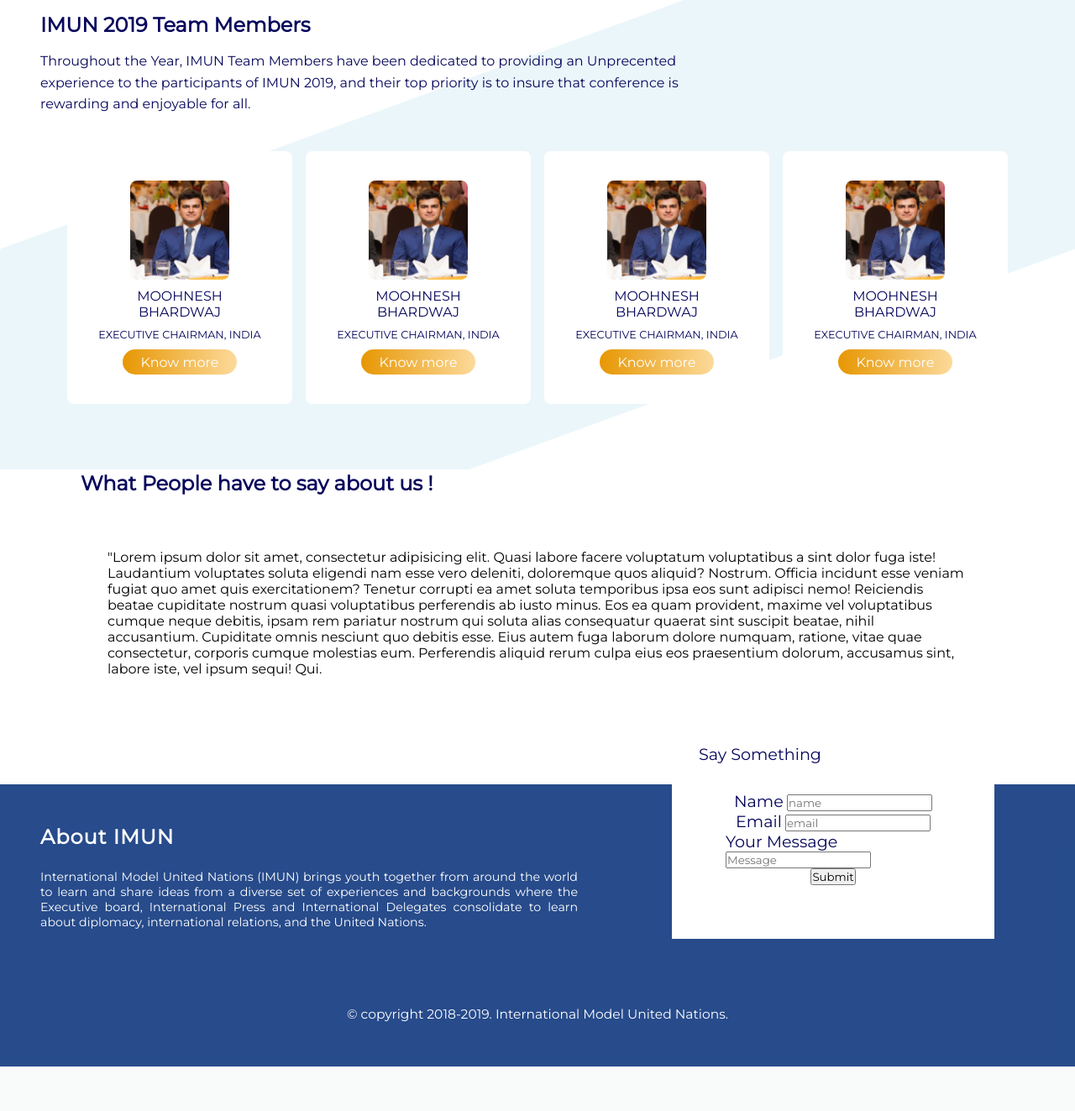
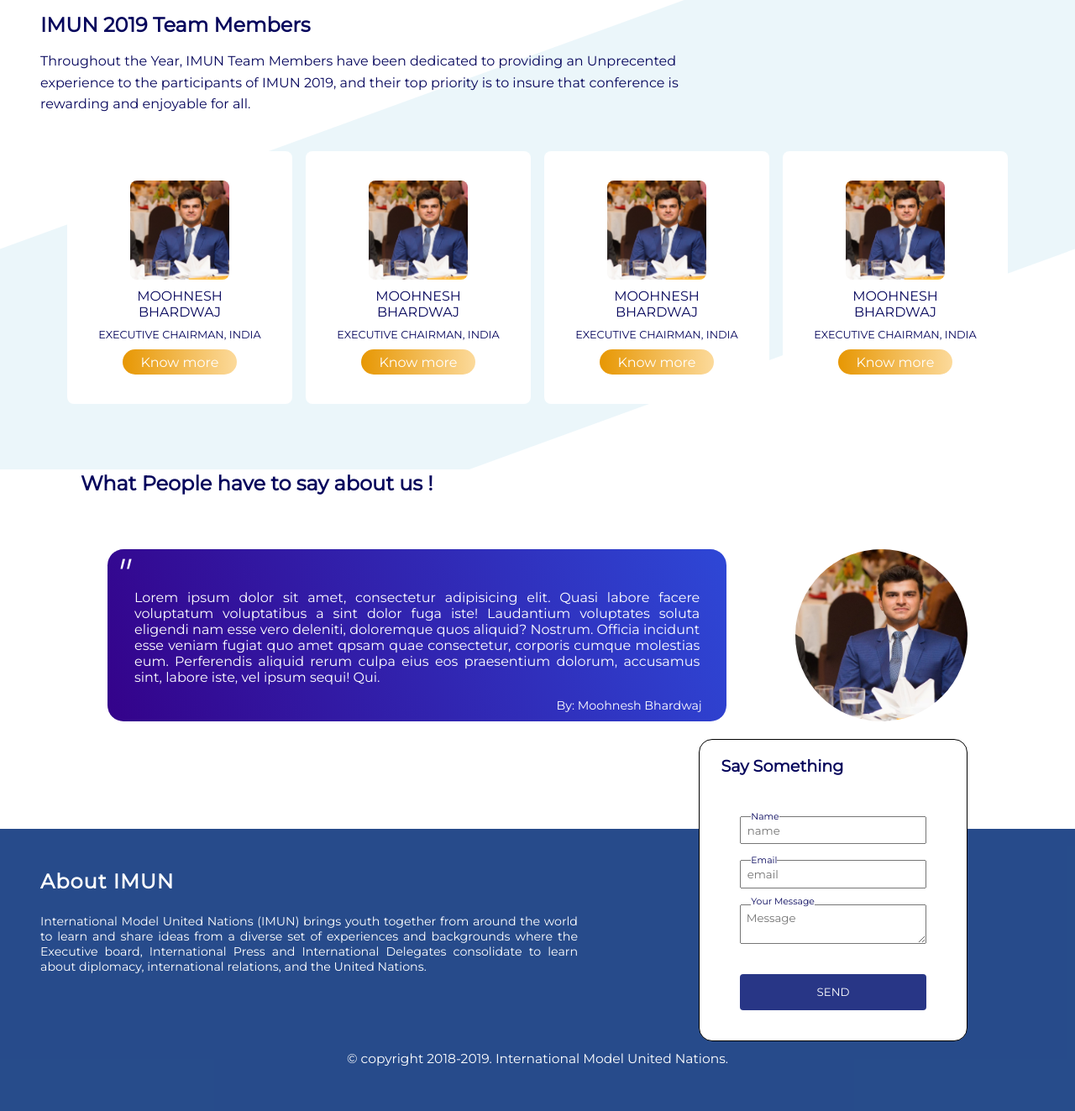
Before and after one commit to sushantr134/IMUNTEST, a PHP site: page / in a window 1280 px wide. Shown: the part 2296-3619 px from the top of the page at 84% size. Before the commit the page ends 3566 px from the top, so only its background shows below. Run offline with PHP 8.4, Linux system fonts and the light colour scheme.

Commit message:
IMUN Test

```diff
--- a/assets/css/main.css
+++ b/assets/css/main.css
@@ -578,21 +578,63 @@ header nav ul li a {
   padding: 2em;
   margin-top: 2em;
   width: 100%;
+  position: relative;
 }
 
 .main #testimonials .__container .__slider .item {
   display: -ms-grid;
   display: grid;
-  -ms-grid-columns: (minmax(200px, 1fr))[auto-fit];
-      grid-template-columns: repeat(auto-fit, minmax(200px, 1fr));
+  -ms-grid-columns: 4fr 1fr;
+      grid-template-columns: 4fr 1fr;
   grid-auto-rows: none;
-  grid-row-gap: 1em;
-  grid-column-gap: 1em;
+  grid-row-gap: 0;
+  grid-column-gap: 0;
+}
+
+.main #testimonials .__container .__slider .item p {
+  background: linear-gradient(-110deg, #2e47d6, #34028a);
+  color: #ffffff;
+  text-align: justify;
+  border-radius: 1.2em;
+  width: 90%;
+  padding: 3em 2em 2em 2em;
+  max-height: 360px;
+  -webkit-box-sizing: inherit;
+          box-sizing: inherit;
+  position: relative;
+}
+
+.main #testimonials .__container .__slider .item p label {
+  position: absolute;
+  top: 0;
+  left: 1%;
+  font-size: 3.5vmax;
+  font-style: italic;
+}
+
+.main #testimonials .__container .__slider .item p .__by {
+  position: absolute;
+  bottom: 5%;
+  right: 4%;
+  font-size: 0.89rem;
 }
 
 .main #testimonials .__container .__slider .item .user {
   border-radius: 100%;
   overflow: hidden;
+  display: -webkit-box;
+  display: -ms-flexbox;
+  display: flex;
+  -webkit-box-pack: start;
+      -ms-flex-pack: start;
+          justify-content: flex-start;
+  -webkit-box-align: center;
+      -ms-flex-align: center;
+          align-items: center;
+  -webkit-box-orient: vertical;
+  -webkit-box-direction: normal;
+      -ms-flex-direction: column;
+          flex-direction: column;
 }
 
 .main #testimonials .__container .__slider .item .user img {
@@ -658,21 +700,39 @@ header nav ul li a {
   -webkit-box-sizing: inherit;
           box-sizing: inherit;
   position: absolute;
-  top: -5em;
-  right: 6em;
+  top: -32%;
+  right: 10%;
+  border: 1px solid black;
   z-index: 1000;
   background: white;
-  width: 30vw;
-  border-radius: 0.3em solid black;
+  width: 25vw;
+  min-height: 360px;
+  max-height: 400px;
+  display: -webkit-box;
+  display: -ms-flexbox;
+  display: flex;
+  -webkit-box-pack: center;
+      -ms-flex-pack: center;
+          justify-content: center;
+  -webkit-box-align: center;
+      -ms-flex-align: center;
+          align-items: center;
+  -webkit-box-orient: vertical;
+  -webkit-box-direction: normal;
+      -ms-flex-direction: column;
+          flex-direction: column;
+  border-radius: 1em;
 }
 
-.main footer .container__footer .Contactform label {
+.main footer .container__footer .Contactform h2 {
   font-size: 1.2rem;
+  position: absolute;
+  top: 1em;
+  left: 8%;
   color: #06065c;
 }
 
 .main footer .container__footer .Contactform form {
-  padding: 2em;
   display: -webkit-box;
   display: -ms-flexbox;
   display: flex;
@@ -687,8 +747,42 @@ header nav ul li a {
       -ms-flex-direction: column;
           flex-direction: column;
   color: #06065c;
+  width: 100%;
+  padding: 1em;
   -webkit-box-shadow: 0 10px 10px solid grey;
           box-shadow: 0 10px 10px solid grey;
+}
+
+.main footer .container__footer .Contactform form .input {
+  position: relative;
+  margin-bottom: 1.2em;
+  width: inherit;
+}
+
+.main footer .container__footer .Contactform form .input input, .main footer .container__footer .Contactform form .input textarea {
+  width: 100%;
+  padding: 0.5em;
+}
+
+.main footer .container__footer .Contactform form .input label {
+  position: absolute;
+  top: -22%;
+  background: white;
+  font-size: 0.68rem;
+  left: 6%;
+}
+
+.main footer .container__footer .Contactform form .submitButton {
+  padding: 1em;
+  background: #283686;
+  color: #ffffff;
+  text-align: center;
+  border: none;
+  border-radius: 0.3em;
+  width: 70%;
+  position: absolute;
+  bottom: 10%;
+  cursor: pointer;
 }
 
 .main footer .TaglineEnd {
--- a/assets/css/main.scss
+++ b/assets/css/main.scss
@@ -490,14 +490,45 @@ header
                  padding: 2em;
                  margin-top: 2em;
                  width: 100%;
+                 position: relative;
                .item
                {
-                @include GridMaker(repeat(auto-fit,minmax(200px,1fr)),none,1em,1em);
+                @include GridMaker(4fr 1fr,none,0,0);
 
+                p
+                {
+                    background: linear-gradient(-110deg,#2e47d6,#34028a);
+                    color:$color_text;
+                    text-align: justify;
+                    border-radius: 1.2em;
+                    width: 90%;
+                    padding: 3em 2em 2em 2em;
+                    max-height: 360px;
+                    box-sizing: inherit;
+                    position: relative;
+
+                    label
+                    {
+                        position: absolute;
+                        top:0;
+                        left:1%;
+                        font-size: 3.5vmax;
+                        font-style: italic;
+                    }
+                    .__by
+                    {
+                        position: absolute;
+                        bottom: 5%;
+                        right: 4%;
+                        font-size: 0.89rem;
+                    }
+                }
                 .user
                 {
                     border-radius: 100%;
                     overflow: hidden;
+                    @include Align(flex-start,center);
+                    flex-direction: column;
                     img
                     {
                         @include ReponsiveImage(100%,100%);
@@ -543,6 +574,7 @@ footer
           {
               text-align: justify;
               font-size: 0.889rem;
+
           }
       }
 
@@ -551,31 +583,68 @@ footer
           padding: 2em;
           box-sizing: inherit;
           position: absolute;
-          top:-5em;
-          right: 6em;
+          top:-32%;
+          right: 10%;
+          border:1px solid black;
           z-index: 1000;
           background: white;
-          width: 30vw;
-          border-radius: 0.3em solid black;
-          label
+          width: 25vw;
+          min-height: 360px;
+          max-height: 400px;
+          @include Align(center,center);
+          flex-direction: column;
+          border-radius: 1em;
+         h2
           {
               font-size: 1.2rem;
-
+              position: absolute;
+              top: 1em;
+              left:8%;
               color: $color_common;
 
           }
           form
           {
 
-            padding: 2em;
             @include Align(center,center);
             flex-direction: column;
             color: $color_common;
+            width: 100%;
+            padding: 1em;
             box-shadow: 0 10px 10px solid grey;
 
-            label
+            .input
             {
+                position:relative;
+                margin-bottom: 1.2em;
+                width: inherit;
+                input,textarea
+                {
+                    width: 100%;
+                    padding: 0.5em;
 
+                }
+                label
+                {
+                   position: absolute;
+                   top:-22%;
+                   background: white;
+                   font-size: 0.68rem;
+                   left:6%;
+                }
+            }
+            .submitButton
+            {
+                padding: 1em;
+                background: #283686;
+                color:$color_text;
+                text-align: center;
+                border:none;
+                border-radius: 0.3em;
+                width: 70%;
+                position: absolute;
+                bottom: 10%;
+                cursor: pointer;
             }
           }
 
--- a/index.html
+++ b/index.html
@@ -177,17 +177,18 @@
                   <div class="item one">
 
                       <p><label>&quot;</label>Lorem ipsum dolor sit amet, consectetur adipisicing elit. Quasi labore facere voluptatum voluptatibus a sint dolor fuga iste! Laudantium voluptates soluta eligendi nam esse vero deleniti, doloremque quos aliquid? Nostrum.
-                      Officia incidunt esse veniam fugiat quo amet quis exercitationem? Tenetur corrupti ea amet soluta temporibus ipsa eos sunt adipisci nemo! Reiciendis beatae cupiditate nostrum quasi voluptatibus perferendis ab iusto minus.
-                      Eos ea quam provident, maxime vel voluptatibus cumque neque debitis, ipsam rem pariatur nostrum qui soluta alias consequatur quaerat sint suscipit beatae, nihil accusantium. Cupiditate omnis nesciunt quo debitis esse.
-                      Eius autem fuga laborum dolore numquam, ratione, vitae quae consectetur, corporis cumque molestias eum. Perferendis aliquid rerum culpa eius eos praesentium dolorum, accusamus sint, labore iste, vel ipsum sequi! Qui.
-                    </p>
-                    <!-- <div class="user">
+                      Officia incidunt esse veniam fugiat quo amet qpsam quae consectetur, corporis cumque molestias eum. Perferendis aliquid rerum culpa eius eos praesentium dolorum, accusamus sint, labore iste, vel ipsum sequi! Qui.
+                      <br/>
+                      <span class="__by">By: Moohnesh Bhardwaj</span>
+                     </p>
+                     <div class="user">
                         <img src="./assets/images/executive.jpg" alt="user" />
-                    </div> -->
+                    </div>
                   </div>
               </div>
           </div>
         </div>
+
     </div>
 
     <footer>
@@ -198,7 +199,7 @@
                         </div>
 
                       <div class="Contactform">
-                         <label>Say Something</label>
+                         <h2>Say Something</h2>
                          <form>
                              <div class="input">
                                  <label>Name</label>
@@ -210,10 +211,10 @@
                             </div>
                             <div class="input">
                                         <label>Your Message</label>
-                                        <input type="text" placeholder="Message" >
+                                        <textarea maxlength="250" placeholder="Message" ></textarea>
                             </div>
 
-                            <input type="submit" class="submitButton" value="Submit">
+                            <input type="submit" class="submitButton" value="SEND">
                          </form>
                       </div>
             </div>
```
Also changed, not shown: 1 other file.
